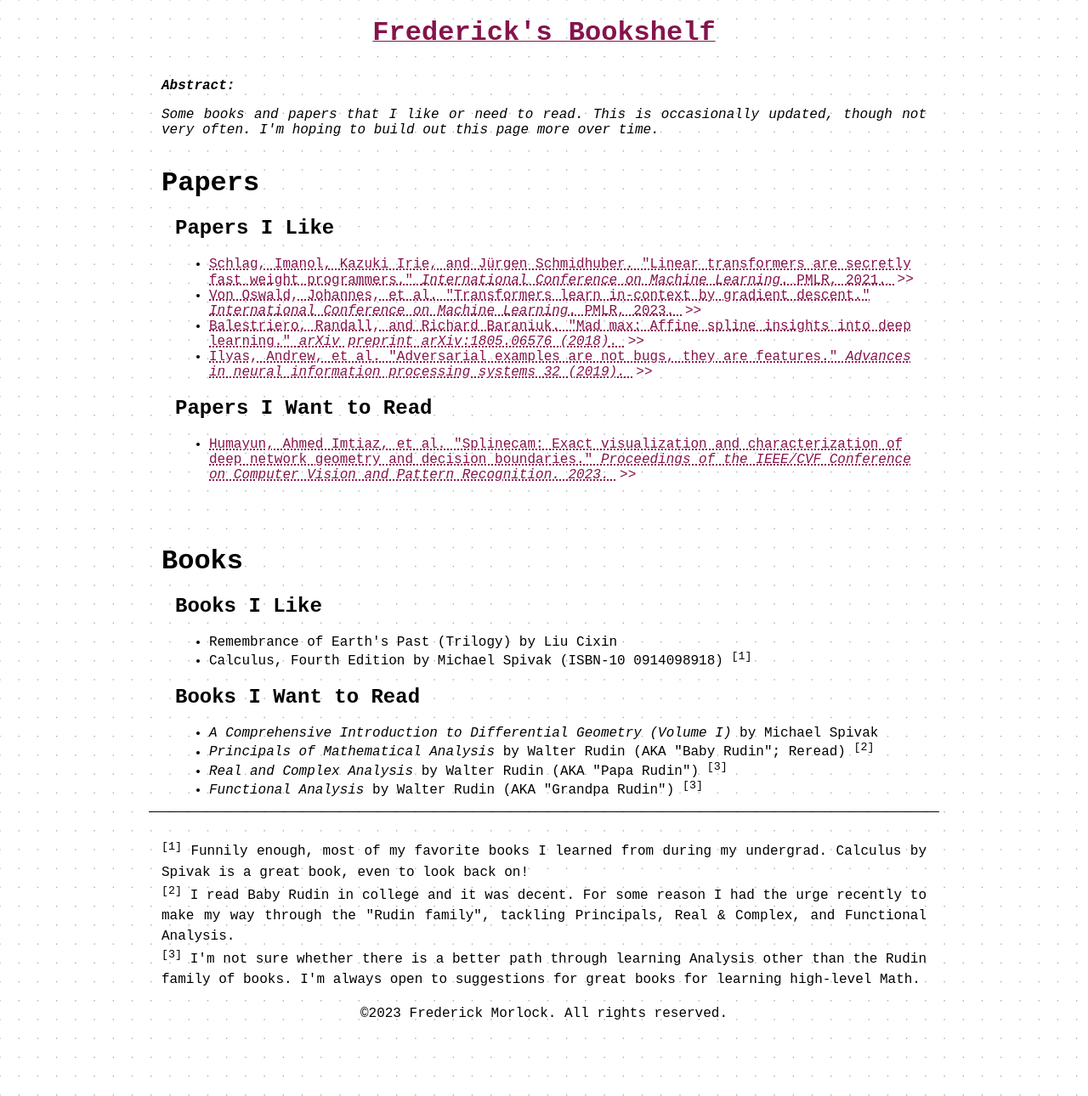
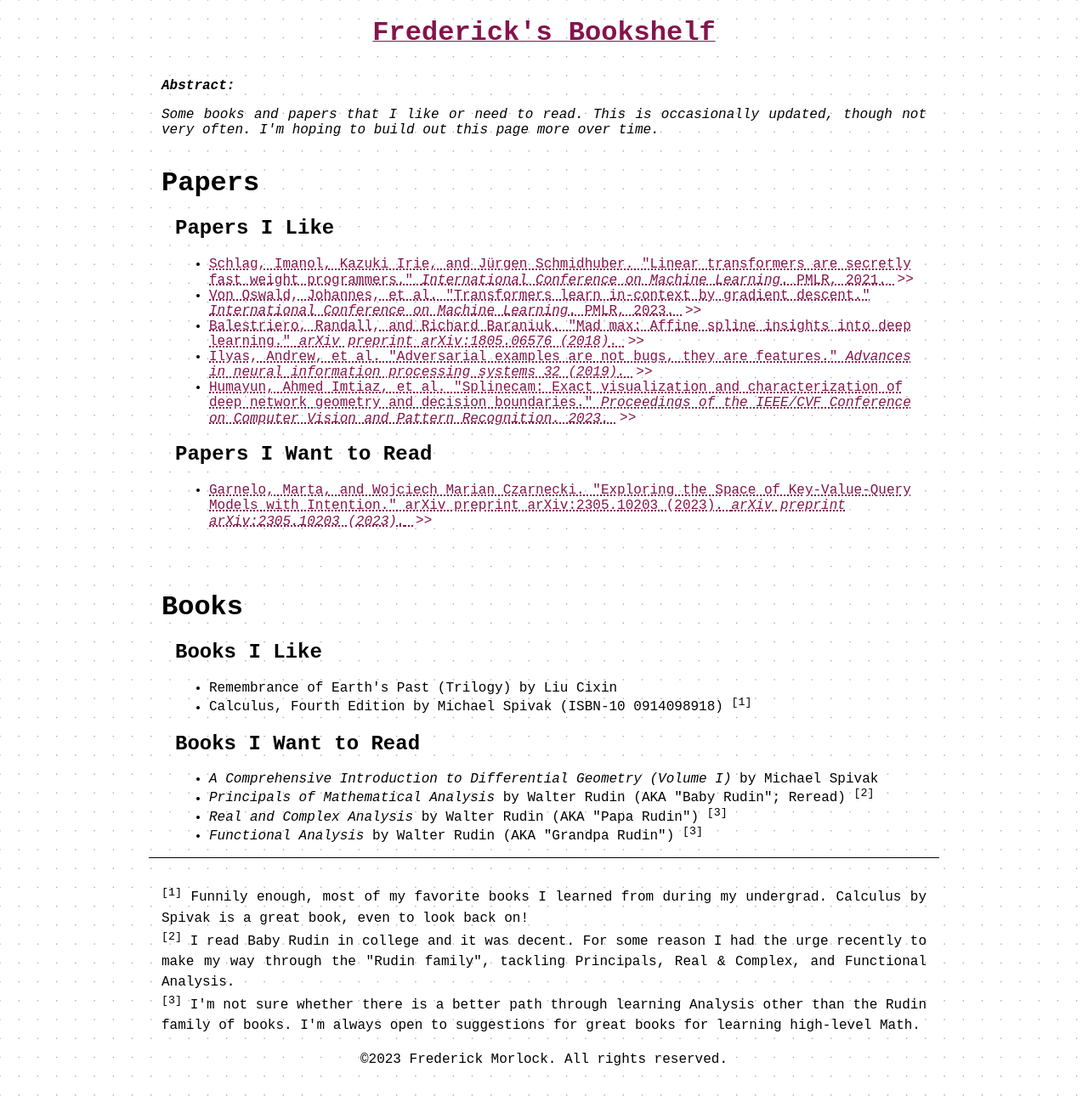
Before and after one commit to FrederickGeek8/freddy.us, a Jekyll site: the page built from bookshelf.html, in a window 1280 px wide. Shown: the whole page at 85% size. Built offline with Jekyll 4.4.1, drawn with Linux system fonts in a browser that asks for light colours.

Commit message:
Update bookshelf

```diff
--- a/bookshelf.html
+++ b/bookshelf.html
@@ -74,10 +74,6 @@
               </i>
             </a>
           </li>
-        </ul>
-
-        <h2>Papers I Want to Read</h2>
-        <ul>
           <li>
             <a
               href="https://arxiv.org/abs/2302.12828"
@@ -91,6 +87,22 @@
                 Proceedings of the IEEE/CVF Conference on Computer Vision and
                 Pattern Recognition. 2023.
               </i>
+            </a>
+          </li>
+        </ul>
+
+        <h2>Papers I Want to Read</h2>
+        <ul>
+          <li>
+            <a
+              href="https://arxiv.org/abs/2305.10203"
+              class="link"
+              target="_blank"
+            >
+              Garnelo, Marta, and Wojciech Marian Czarnecki. "Exploring the
+              Space of Key-Value-Query Models with Intention." arXiv preprint
+              arXiv:2305.10203 (2023).
+              <i> arXiv preprint arXiv:2305.10203 (2023).</i>
             </a>
           </li>
         </ul>
```
